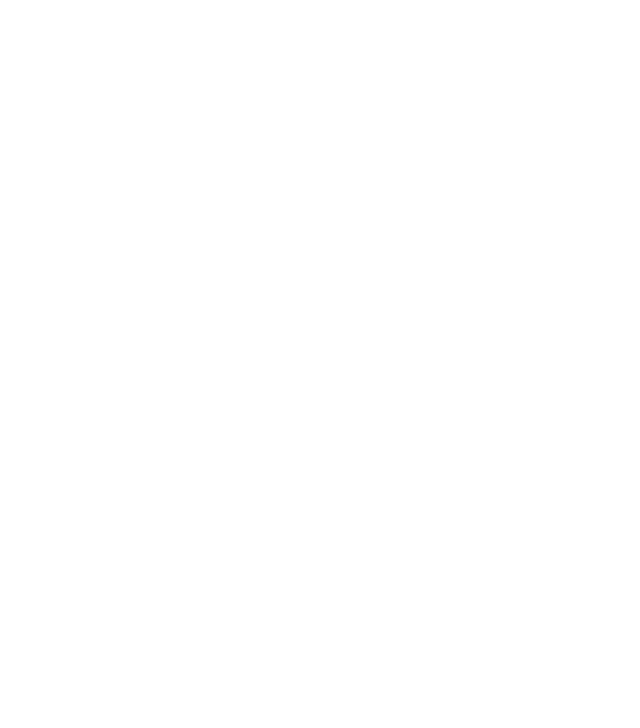
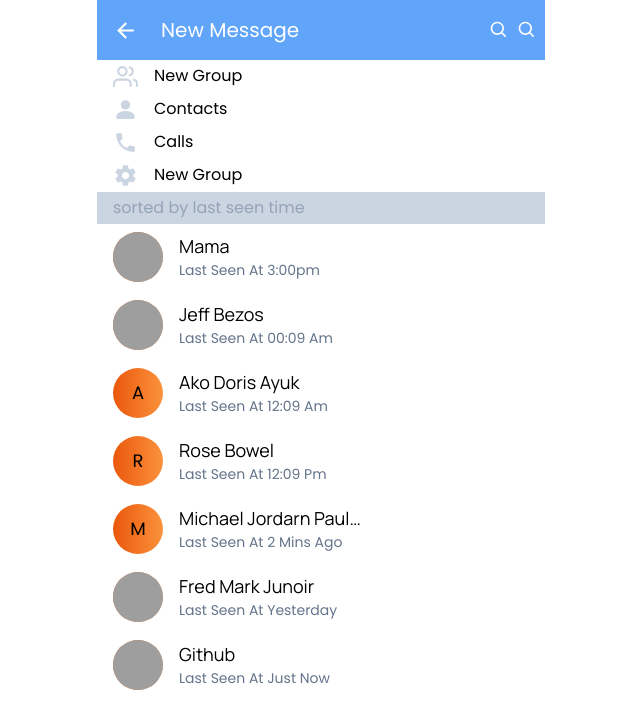
Before and after one commit to Abate-Mony/telegramclone, a React (Create React App) app: page /contacts in a window 1280 px wide. Before the commit this address had no page. Shown: the top 728 px of the page, without its empty margins (319-959 px from the left). Built offline with nearby package versions, Linux system fonts and the light colour scheme; grey boxes are pictures that could not be loaded.

Commit message:
added a dark color gradient for dark theme

```diff
--- a/src/App.jsx
+++ b/src/App.jsx
@@ -1,7 +1,7 @@
 import './App.css';
 import { Provider } from 'react-redux';
 import { store } from './components/store/themeReducer'
-import { Home,Chat } from './pages';
+import { Home,Chat,Contact ,Auth} from './pages';
 import {BrowserRouter as Router, Routes,Route} from 'react-router-dom'
 
 function App() {
@@ -17,7 +17,8 @@ function App() {
         <Route path='/chat/:id' element={<Chat/>}>
         </Route>
 
-
+        <Route path='/contacts' element={<Contact/>}/>
+        <Route path='/auth' element={<Auth/>}/>
 
         </Routes>
         </Provider>
--- a/src/components/Button.jsx
+++ b/src/components/Button.jsx
@@ -1,8 +1,11 @@
 import {FaPen} from 'react-icons/fa'
+import { useNavigate } from 'react-router-dom'
 const Button = () => {
+const navigate=useNavigate()
+const gotoContactsPage =()=>navigate("/contacts")
   return (
     <div className="fixed bottom-3 right-5 bg-blue-500
-    flex items-center  w-[55px] h-[55px] rounded-full  justify-center "><FaPen size={20} color="white"/></div>
+    flex items-center  w-[55px] h-[55px] rounded-full  justify-center " onClick={gotoContactsPage}><FaPen size={20} color="white"/></div>
   )
 }
 
--- /dev/null
+++ b/src/components/Contact.jsx
@@ -0,0 +1,41 @@
+import { useNavigate } from "react-router-dom"
+const Contact = ({user}) => {
+const navigate=useNavigate()
+
+const navigateToChatPage=(id)=>navigate(`/chat/${id}`)
+  return (
+    <div className="flex bg-transparent py-2 px-4" onClick={()=>navigateToChatPage(user?.id)}>
+
+
+    <div className="flex-none h-[50px] w-[50px] flex items-center justify-center rounded-full bg-gradient-to-r from-orange-600 to-orange-400" >
+                        {user?.imgurl ? <div className="image-container" >
+                            <img className='h-full w-full object-cover'
+                                src={user?.imgurl}
+                                alt="user" />
+                        </div> : <h3 className="text-lg uppercase whitespace-nowrap
+                        overflow-hidden line-clamp-1">{user?.name?.slice(0, 1)}   </h3>
+
+                        }
+
+
+                    </div>
+                    <div className="flex-1 pl-4 pb-1 capitalize overflow-hidden " style={{ flex: "1" }}>
+                    <div className="flex  justify-between leading-3">
+                        <h3 className="text-lg font-manrope line-clamp-1 text-black dark:text-white max-w-[200px] overflow-hidden">{user?.name} </h3>
+                        {/* <span className="text-sm text-slate-500 "> {user?.lastmessage?.time}</span> */}
+                    </div>
+                    {/* bottm text box */}
+                    <div className="flex  justify-between leading-3">
+                        <h3 className="text-sm text-slate-500 line-clamp-1"
+                        style={{ flex: "1" }}> last seen at {user?.lastmessage?.time}</h3>
+                        {/* <span className="text-sm text-white w-[20px]
+    h-[20px] bg-blue-500 rounded-full flex items-center justify-center " >{user.lastmessage.msgcnt}</span> */}
+                    </div>
+                    </div>
+
+
+    </div>
+  )
+}
+
+export default Contact
--- a/src/components/SideBar.jsx
+++ b/src/components/SideBar.jsx
@@ -3,7 +3,9 @@ import {  AiOutlinePlus } from 'react-icons/ai'
 import { useDispatch, useSelector } from 'react-redux'
 import { useState, useRef } from 'react'
 import Icons from '../Constants/listIcons'
+import { useNavigate } from 'react-router-dom'
 const SideBar = () => {
+const navigate=useNavigate()
   const theme = useSelector(state => state.bool)
   const [_logout, _setLogout] = useState(false)
   const dispatch = useDispatch()
@@ -26,7 +28,7 @@ const SideBar = () => {
       _ref.current.classList.add("scale-down")
   }
   return (
-    <div className={`fixed h-screen sidenavmaincontainer
+    <div className={`fixed h-screen sidenavmaincontainer bg-opacity-50 bg-black
     z-40 top-0 w-full ${sidebar ? "active" : ""}`} onClick={togglesidebarfunc} >
       <div className={`absolute z-40  w-1 h-1 rounded-full top-7 `} style={{
         left: "var(--m-scale)", background: theme ? "rgba(0,0,0,0.7)" : "rgba(255,255,255,0.6)",
@@ -76,7 +78,7 @@ const SideBar = () => {
 
             <div className="px-4 flex gap-4 py-2 my-1 transition-all  duration-500
           hover:bg-slate-700" >
-              <AiOutlinePlus size={25} className="text-slate-500" />
+              <AiOutlinePlus size={25} className="text-slate-500" onClick={()=>navigate("/auth")}/>
               <h3 className="text-lg text-white">Add Account </h3>
             </div>
           </div>
--- a/src/components/index.js
+++ b/src/components/index.js
@@ -10,5 +10,7 @@ export { default as Send }
 from './Send'
 export { default as Recieve }
 from './Recieve'
+export { default as Contact }
+from './Contact'
 export { default as SearchOverlay }
 from './SearchOverlay'
--- /dev/null
+++ b/src/pages/Auth.jsx
@@ -0,0 +1,20 @@
+// import { } from 'react-icons'
+import { useNavigate } from 'react-router-dom'
+
+const Auth = () => {
+  return (
+    <div className='max-w-md mx-auto'>
+    <div className="w-[40px] h-[40px]"></div>
+
+    <div className="border-4 h-[5rem]"></div>
+    <h1 className="text-center text-black dark:text-slate-300 my-4 capitalize text-xl"> your phone number</h1>
+<p className="text-lg text-black dark:text-slate-300">please confirm your country code <br/> and enter your phone number</p>
+
+    </div>
+
+
+
+  )
+}
+
+export default Auth
--- /dev/null
+++ b/src/pages/Contact.jsx
@@ -0,0 +1,47 @@
+import {useNavigate} from "react-router-dom"
+import { MdArrowBack } from 'react-icons/md'
+import { BiSearch } from 'react-icons/bi'
+import Icons from "../Constants/listIcons"
+import users from "../Constants/User"
+import {Contact as CNT} from '../components'
+const Contact = () => {
+const navigate=useNavigate()
+const navigateToPreviousPage=()=>navigate(-1)
+  return (
+    <div className="max-w-md mx-auto select-none bg-white dark:bg-slate-900 min-h-screen">
+
+    <div className="top min-h-[60px] sticky top-0 left-0 text-white bg-blue-400 dark:bg-slate-900 flex items-center px-2">
+    <div className="flex-none w-[40px] h-[40px] flex items-center justify-center rounded-full
+    hover:bg-black/25 duration-300 ">
+    <MdArrowBack size={25} color="white" onClick={navigateToPreviousPage} />
+    </div>
+    <div className="flex-1">
+
+    <h2 className="text-xl capitalize mx-4  ">new message</h2>
+
+    </div>
+    <div className="flex-none flex gap-2">
+    <BiSearch size={20} />
+    <BiSearch size={20} />
+    </div>
+    </div>
+    {Icons.map((_, idx) => {
+            return (
+              <div className="px-4 flex gap-4 py-1  transition-all dark:bg-slate-400 duration-500 select-none
+          hover:bg-slate-200" key={idx}>
+          {_.icon}
+                <h3 className="text-[16px] text-black dark:text-white">{_.name} </h3>
+              </div>
+
+            )
+
+          })}
+          <div className="bg-slate-300 px-4 py-1 text-slate-400 font-[400]">sorted by last seen time</div>
+   {
+
+   users.map((user)=><CNT user={user}/>)}
+    </div>
+  )
+}
+
+export default Contact
--- a/src/pages/Home.jsx
+++ b/src/pages/Home.jsx
@@ -62,7 +62,9 @@ return reset()
 
     return (
 
-        <div className="home-height overflow-auto select-none dark:bg-slate-600 pt-4" onTouchStart={handleTouchStart} onTouchEnd={handleTouchEnd} onTouchMove={handleTouchMove}>
+        <div className="home-height
+         overflow-auto select-none  bg-white
+          dark:bg-slate-800 pt-4" onTouchStart={handleTouchStart} onTouchEnd={handleTouchEnd} onTouchMove={handleTouchMove}>
             <Button />
             <SideBar />
             {
--- a/src/pages/index.js
+++ b/src/pages/index.js
@@ -2,3 +2,7 @@ export { default as Home }
 from './Home'
 export { default as Chat }
 from './Chat'
+export { default as Auth }
+from './Auth'
+export { default as Contact }
+from './Contact'
```
Also changed, not shown: src/components/Chat.jsx (+28 -9 lines).
